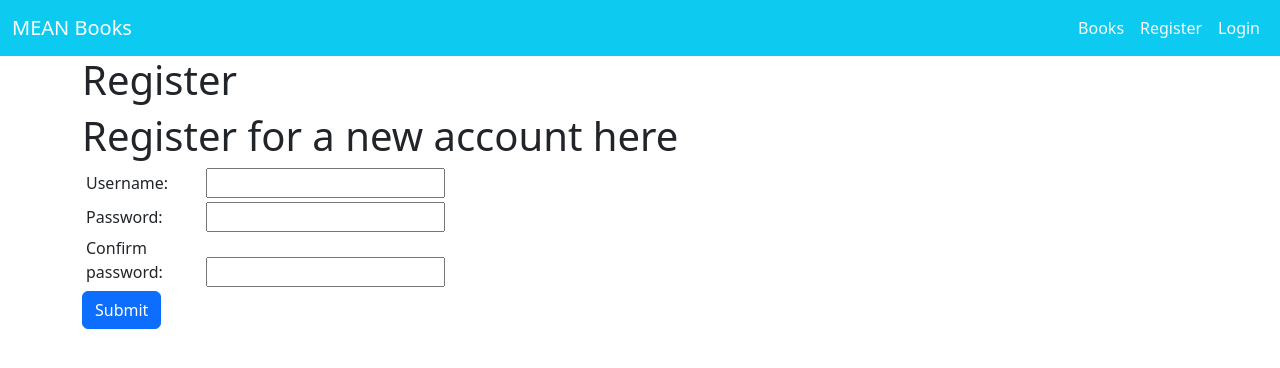
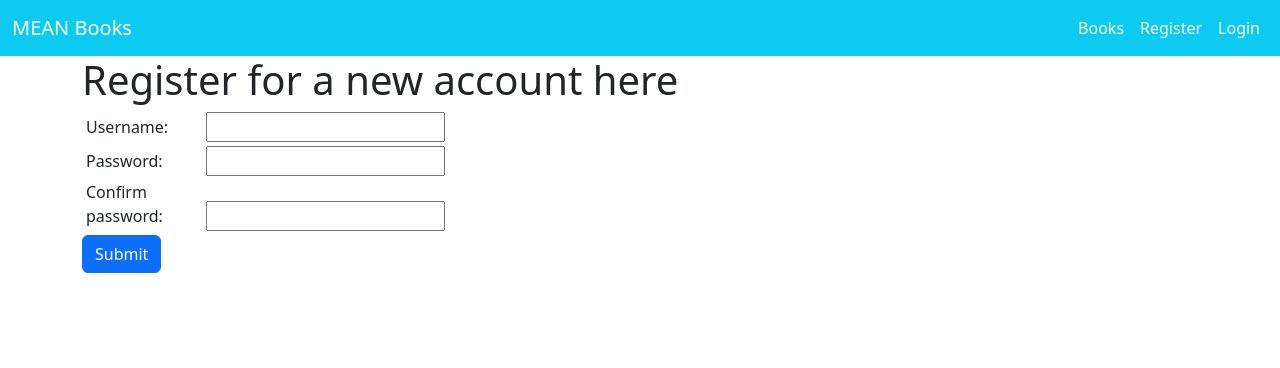
Before and after one commit to Tara-Fortis/mean-books-client, an Angular app: page /register in a window 1280 px wide. Shown: the top 368 px of the page. Built offline with nearby package versions, Linux system fonts and the light colour scheme; no server answers.

Commit message:
protect post/put/delete

```diff
--- a/src/app/components/books/books.ts
+++ b/src/app/components/books/books.ts
@@ -39,8 +39,8 @@ export class Books {
   }
 
   saveBook(book: Book): void {
-
     if (!book._id) {
+      // new book
       this.bookService.createBook(book).subscribe((response) => {
         // refresh page
         this.getBooks();
@@ -48,6 +48,7 @@ export class Books {
       });
     }
     else {
+      // edit existing book
       this.bookService.updateBook(book).subscribe((response) => {
         // refresh page
         this.getBooks();
@@ -59,17 +60,18 @@ export class Books {
   deleteBook(_id: string): void {
     if (confirm('Are you sure you want to delete this book?')) {
       this.bookService.deleteBook(_id).subscribe((response) => {
-        // refresh page
+         // refresh page
         this.getBooks();
         this.clearForm();
-      })
+      });
     }
-  };
+  }
+
   // select book when an item in list is clicked
   onSelect(selectedBook: Book): void {
     // make a "shallow" copy of the book so list not updated in realtime
-    // ... is the spread operator in JS - refrences all properties of an obj / arry
-    this.book = {...selectedBook};
+    // ... is the "spread" operator in JS - references all properties of an object / array
+    this.book = { ...selectedBook };
   }
 
   clearForm(): void {
--- a/src/app/components/register/register.html
+++ b/src/app/components/register/register.html
@@ -1,4 +1,3 @@
-<h1>Register</h1>
 <section>
     <h1>Register for a new account here</h1>
     <form>
```
